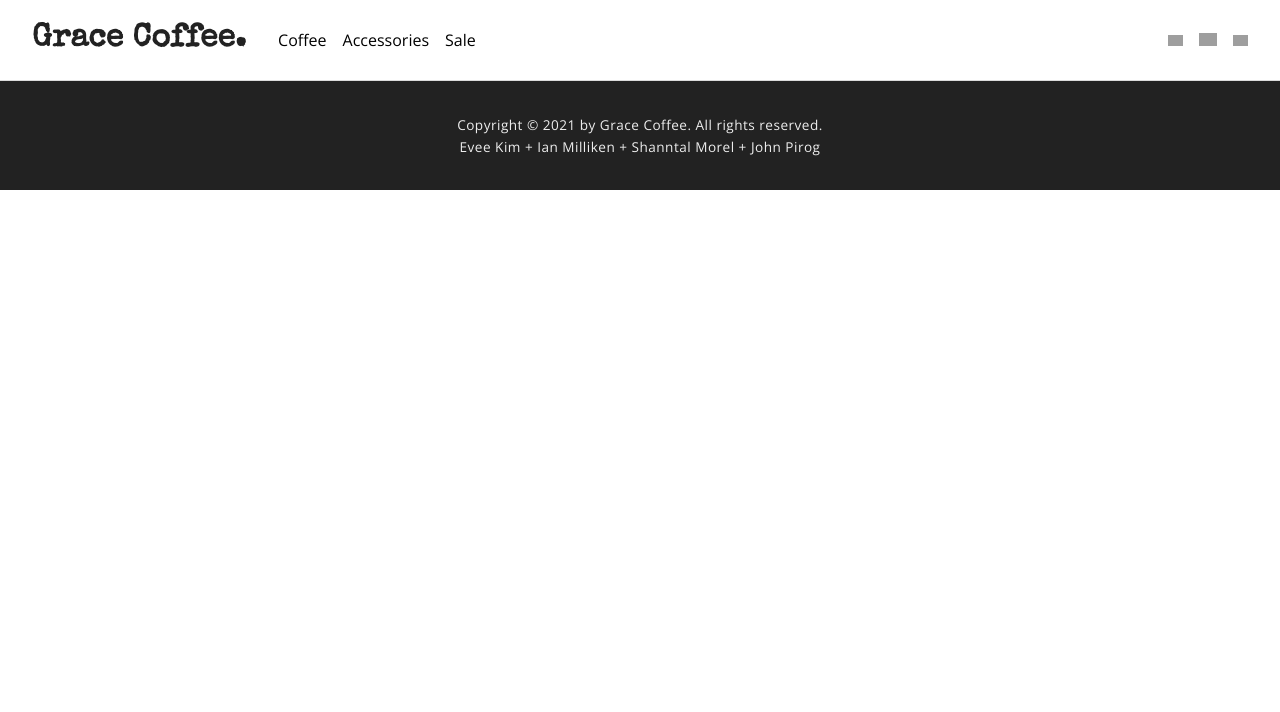
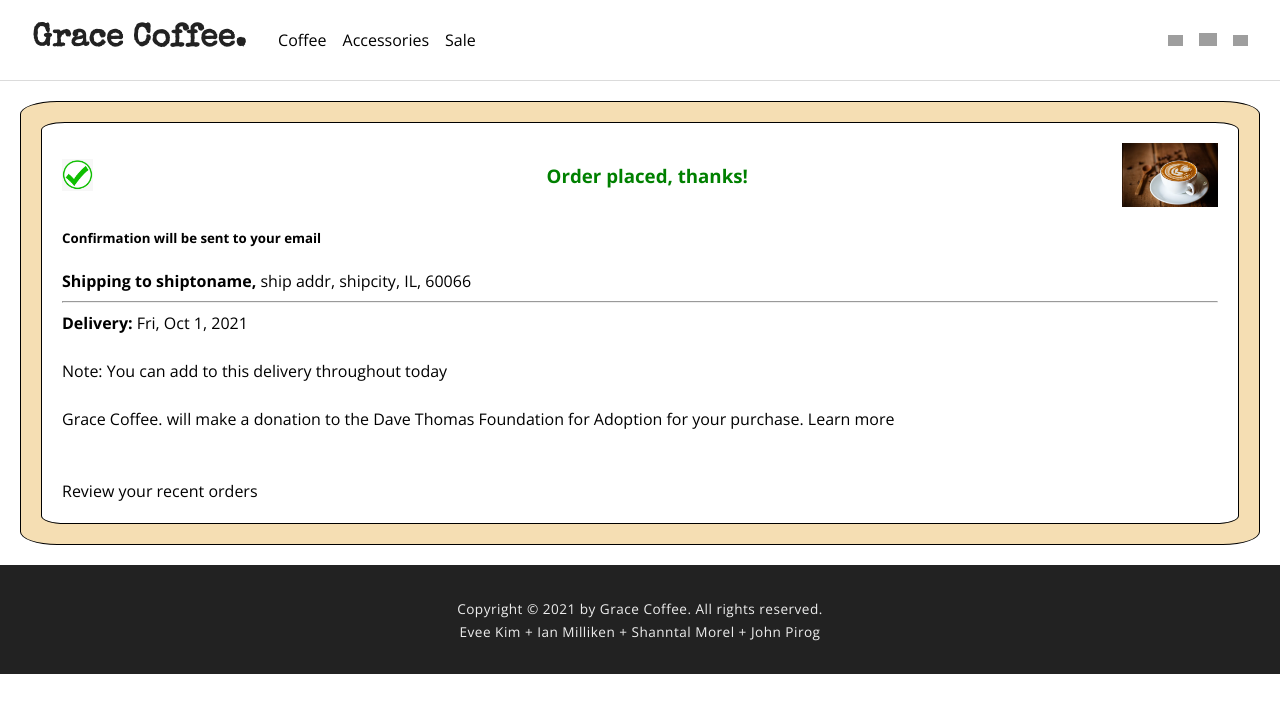
Before and after one commit to Team-2-Grace-Shopper/team-2-grace-shopper, a React app: page /orderconfirmation in a window 1280 px wide. Shown: the top 712 px of the page. Built offline with nearby package versions, Linux system fonts and the light colour scheme; grey boxes are pictures that could not be loaded.

Commit message:
most of email confirmation and order confirmation

```diff
--- a/client/Routes.js
+++ b/client/Routes.js
@@ -14,6 +14,7 @@ import Confirmation from "./components/cart-components/Confirmation";
 import ProductsAdmin from "./components/ProductsAdmin";
 import UsersAdmin from "./components/UsersAdmin";
 import OrderHistory from "./components/OrderHistory";
+import OrderConfirmation from "./components/OrderConfirmation";
 import EditProfileAdmin from "./components/EditProfileAdmin";
 import Account from "./components/Account";
 import { me } from "./store";
@@ -45,6 +46,7 @@ class Routes extends Component {
           <Route path="/cart" exact component={CartView} />
           <Route path="/cart/checkout" component={Checkout} />
           <Route path="/cart/confirmation" component={Confirmation} />
+          <Route path="/orderconfirmation" component={OrderConfirmation} />
         </Switch>
         {isLoggedIn ? (
           <Switch>
--- /dev/null
+++ b/client/components/OrderConfirmation.js
@@ -0,0 +1,105 @@
+import React from 'react';
+import { connect } from 'react-redux';
+import { Icon } from '@iconify/react';
+import dateFormat from 'dateformat';
+import NumberFormat from 'react-number-format';
+import { Link } from 'react-router-dom';
+import emailjs, { init  } from 'emailjs-com';
+
+
+class _OrderConfirmation extends React.Component {
+  constructor() {
+    super();
+  }
+
+  async componentDidMount() {
+    // await this.props.getOrdersForPage(this.state.offset, this.state.pageCount, this.props.userId);
+    // this.setState(Object.assign({},
+    //   this.state,
+    //   {
+    //     ordersToDisplay: this.state.allOrders,
+    //     showDetails: null
+    //   }
+    // ))
+  }
+
+  sendEmail = async () => {
+    init("user_HuaybJLdnOoIDOZ3t63oD");
+    let message = `<h1>Grace Coffee. - Order Confirmation<h1>
+    <h2>Hello John</h2>
+    <p>Thank you for shopping with us. We'll send a confirmation when your item(s) ship.</p>
+    <h2>Details</h2>
+    <hr>
+    <p>Order #1234</p>
+    <p>Arriving Monday, August 16</p>
+    <h4>Ship to: John Pirog</h4>
+    <h5>Order total: $17.58</h5>
+    <p>&nbsp;</p>
+    <h3>Items</h3>
+
+
+    <h3>We hope to see you again soon,</h3>
+    <p>&nbsp;</p>
+    <h3>Grace Coffee.</h3>
+
+
+      `;
+    const templateParams = {orderNbr: '1234',
+                            toEmail: 'jpirog@hotmail.com',
+                            toName: 'John Pirog',
+                            title:'Order confirmation',
+                            sub:'sub heading',
+                            message: message,
+    };
+    await emailjs.send('default_service','template_ny5i12o' , templateParams);
+  }
+
+  render() {
+    const order={shipToName: 'shiptoname', shipToAddress: 'ship addr', shipToCity: 'shipcity', shipToState: 'IL', shipToZip: '60066', orderDate: '2021-10-01', orderlines: [{imageUrl1: 'zzzzz'}]}
+    this.sendEmail();
+    return (
+      <div id="confirmationcontainer">
+      <div id="confirmationinnercontainer">
+      <div id="confirmtop">
+        <img id="confirmcheck" src="/images/green-check-mark-in-circle.png" />
+        <h3 className="green">
+          Order placed, thanks!
+        </h3>
+        <img id="confirmimg" src={"/images/sample_image.webp"} />
+        </div>
+        <h5>Confirmation will be sent to your email</h5>
+        <p><strong>Shipping to { order.shipToName },</strong>&nbsp;
+                                { order.shipToAddress},&nbsp;
+                                { order.shipToCity },&nbsp;
+                                { order.shipToState },&nbsp;
+                                { order.shipToZip }
+        </p>
+        <hr />
+        <p className="green"><strong>Delivery:</strong> { dateFormat(order.orderDate, "ddd, mmm d, yyyy") }</p>
+        <p>&nbsp;</p>
+        <p>Note: You can add to this delivery throughout today</p>
+        <p>&nbsp;</p>
+        <p>Grace Coffee. will make a donation to the Dave Thomas Foundation for Adoption for your purchase. <a href="https://www.davethomasfoundation.org/">Learn more</a></p>
+        <p>&nbsp;</p>
+{/*}        <img src={ order.orderlines[0].imageUrl1 }></img> */}
+        <p>&nbsp;</p>
+        <p><Link to="/orderhistory">Review your recent orders</Link></p>
+        </div>
+        </div>
+    )
+  }
+}
+
+const mapStateToProps = (state, ownProps) => {
+  return {
+    order: ownProps.order,
+  }
+}
+const mapDispatchToProps = (dispatch) => {
+  return {
+    sendConfirmationEmail: (order) => dispatch(sendConfirmationEmail(order)),
+  }
+}
+const OrderConfirmation = connect(mapStateToProps, mapDispatchToProps)(_OrderConfirmation)
+
+export default OrderConfirmation;
--- a/client/components/OrderHistory.js
+++ b/client/components/OrderHistory.js
@@ -8,17 +8,8 @@ import NumberFormat from 'react-number-format';
 
 const OrderList = (props) => {
   const { data, offset, pageCount, showDetails, handleDetailClick } = props;
-  // const handleDetailClick = (ev) => {
-  //   console.log('clicked', ev.target.dataset.i)
-  // }
-  //  const thisPage = ordersToDisplay.slice(offset, offset+pageCount)
 
   return (
-    // <div id="project-comments" className="commentList">
-    //   <li>
-    //     {thisPage.map((c,i) => <ul key={i}>Order #{i} - {c}</ul> )}
-    //   </li>
-    // </div>
     <table id="orderstatustable">
       <thead>
         <tr>
@@ -26,7 +17,7 @@ const OrderList = (props) => {
           <th>Date</th>
           <th>Status</th>
           <th>Number of Items</th>
-          <th>Order Total</th>
+          <th>Product Total</th>
           <th></th>
         </tr>
       </thead>
@@ -67,8 +58,9 @@ const OrderDetail = (props) => {
 
   return (
     <div id="orderdetails">
-      <p>Order Number: {orderDetails.id}</p>
-      <br />Order Date: { dateFormat(orderDetails.orderDate, "ddd, mmm d, yyyy")}
+      <h1>Grace Coffee.</h1>
+      <h2>Order Details - Order #{orderDetails.id}</h2>
+      <h3>Order Date: { dateFormat(orderDetails.orderDate, "ddd, mmm d, yyyy")}</h3>
       <div id="orderaddresses">
         <ol><strong>Bill To:</strong>
           <li>{orderDetails.billToName}</li>
@@ -181,7 +173,6 @@ const OrderDetail = (props) => {
       </iframe>
 
     </div>
-
   )
 }
 
--- a/package.json
+++ b/package.json
@@ -26,6 +26,7 @@
     "bootstrap": "^5.0.2",
     "compression": "^1.7.3",
     "dateformat": "^4.5.1",
+    "emailjs-com": "^3.2.0",
     "express": "^4.16.4",
     "faker": "^5.5.3",
     "formik": "^2.2.9",
--- a/public/style.css
+++ b/public/style.css
@@ -459,6 +459,9 @@ th {
   border: 1px solid black;
   overflow-x: auto;
 }
+#orderstatustable th{
+  background-color: #ededed;
+}
 .tblcenter {
   text-align: center;
 }
@@ -474,6 +477,7 @@ th {
 #orderdetails {
   border: 1px solid black;
   width:100%;
+  display: inline-block;
 }
 #orderstatusdetailtable {
   width: 90%;
@@ -482,12 +486,13 @@ th {
   margin-top: 0.1rem;
   margin-bottom: 0.75rem;
 }
-#orderstatustable tr:nth-child(even) {
+
+/* #orderstatustable tr:nth-child(even) {
   background-color: #ededed;
 }
 #orderstatusdetailtable tr:nth-child(even) {
   background-color: white;
-}
+} */
 
 .pagination {
   display: flex;
@@ -580,3 +585,45 @@ th {
   text-align: center;
   letter-spacing: 0.03em;
 }
+#confirmationcontainer{
+  background-color: wheat;
+  border:1px solid black;
+  margin-left: 20px;
+  margin-top: 20px;
+  margin-bottom: 20px;
+  margin-right: 20px;
+  border-radius: 3%;
+}
+#confirmationinnercontainer{
+  border-radius: 2%;
+  background-color: white;
+  border:1px solid black;
+  margin-left: 20px;
+  margin-top: 20px;
+  margin-bottom: 20px;
+  margin-right: 20px;
+  padding: 20px;
+}
+#confirmationcontainer h3{
+  color:green;
+}
+#confirmimg{
+  height: 4rem;
+  width: auto;
+}
+#confirmcheck{
+  height: 2rem;
+  width: auto;
+}
+#confirmationcontainer a{
+  text-decoration: red;
+}
+#confirmtop{
+  display:flex;
+  flex-direction: row;
+  align-items: center;
+  justify-content: space-between;
+}
+#confirmtop h3{
+  margin-left: 5rem;
+}
```
Also changed, not shown: client/store/orders.js (line endings or trailing spaces), public/images/green-check-mark-in-circle.png (added), 1 other file (tests, documents, lock files or other folders).
